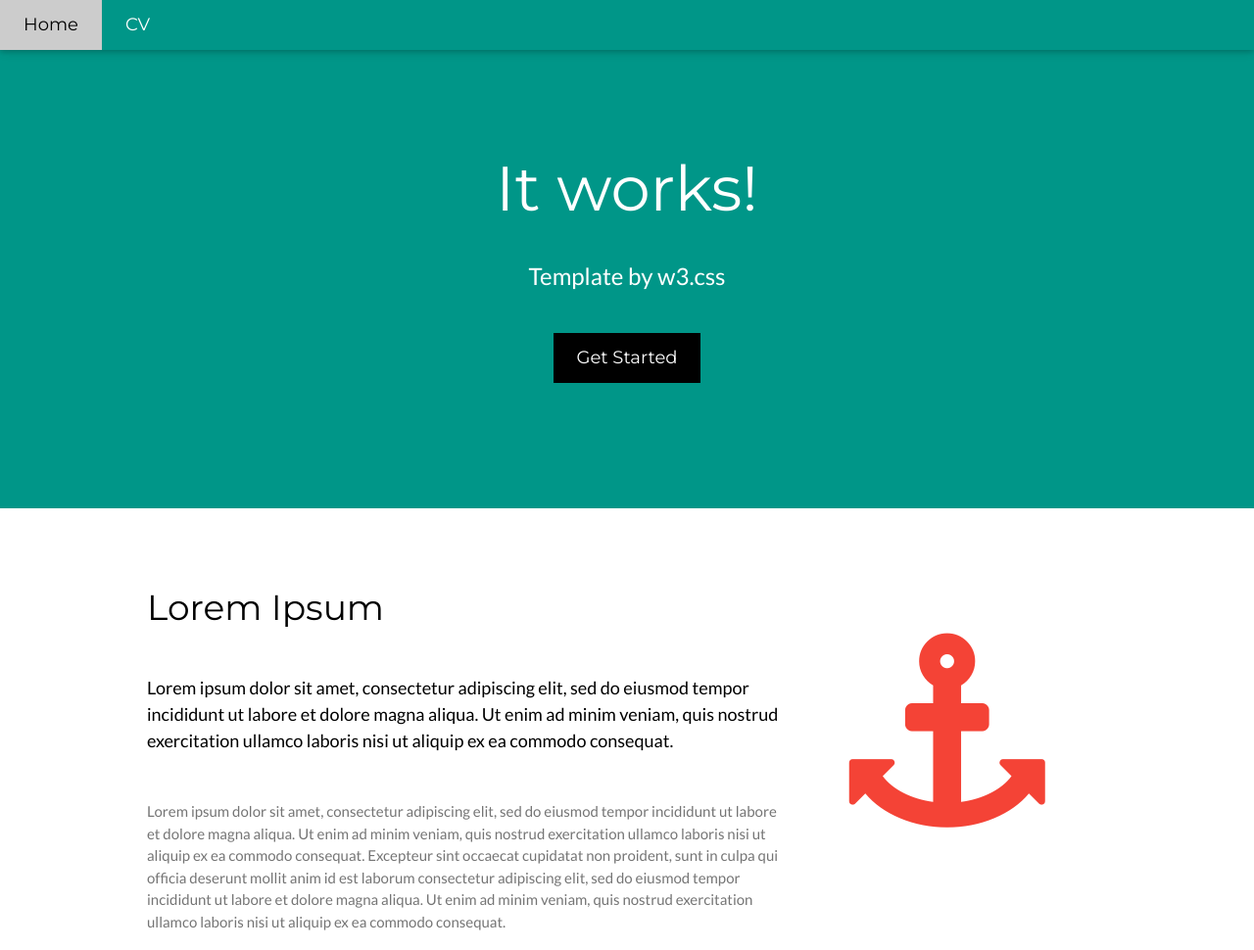
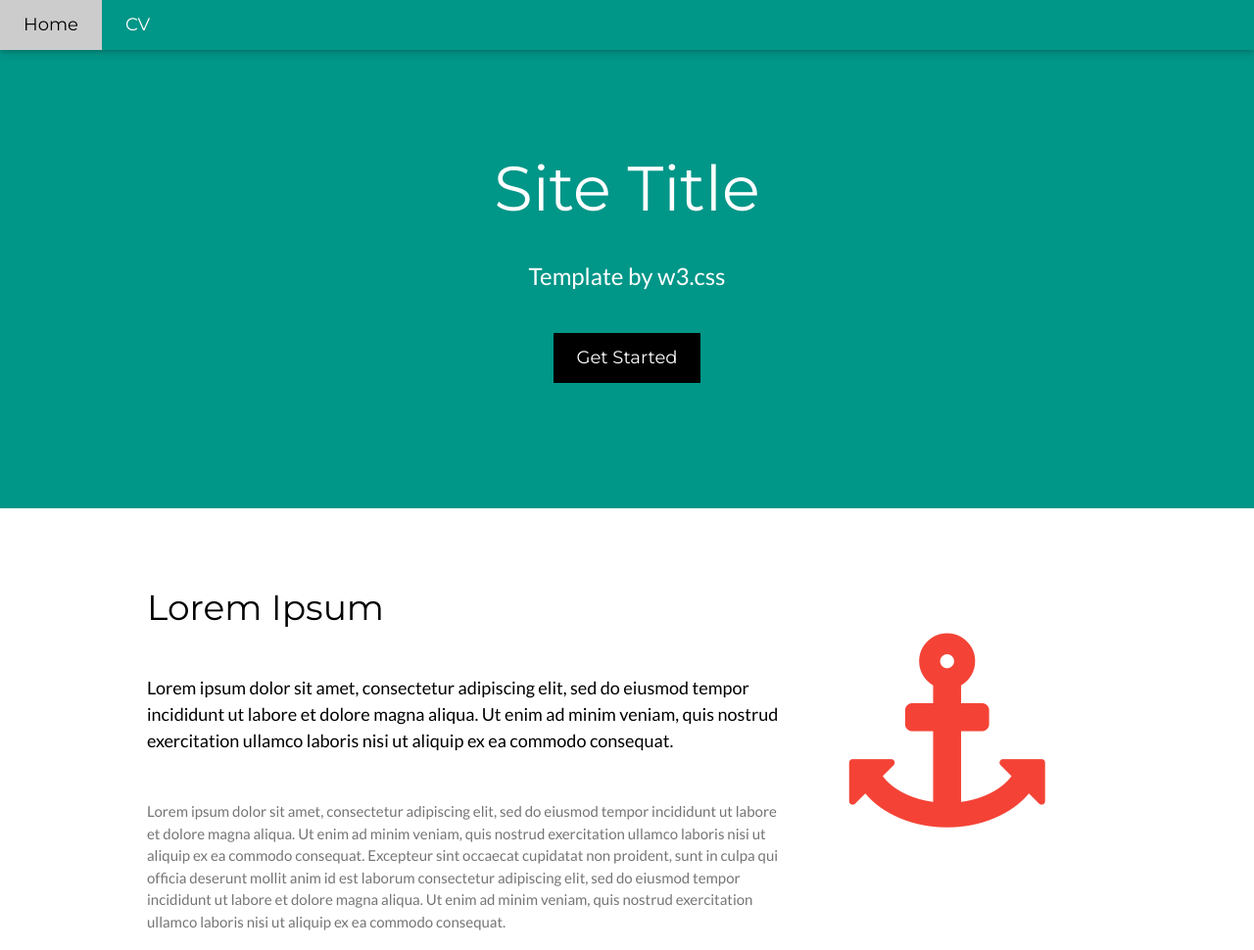
Before and after one commit to Wihti/usn-debug, a plain HTML site: page index.html in a window 1280 px wide. Shown: the top 970 px of the page at 98% size. Drawn offline with nearby package versions, Linux system fonts and the light colour scheme.

Commit message:
Changed title

```diff
--- a/index.html
+++ b/index.html
@@ -35,7 +35,7 @@
 
 <!-- Header -->
 <header class="w3-container w3-teal w3-center" style="padding:128px 16px">
-  <h1 class="w3-margin w3-jumbo">It works!</h1>
+  <h1 class="w3-margin w3-jumbo">Site Title</h1>
   <p class="w3-xlarge">Template by w3.css</p>
   <button class="w3-button w3-black w3-padding-large w3-large w3-margin-top">Get Started</button>
 </header>
```
